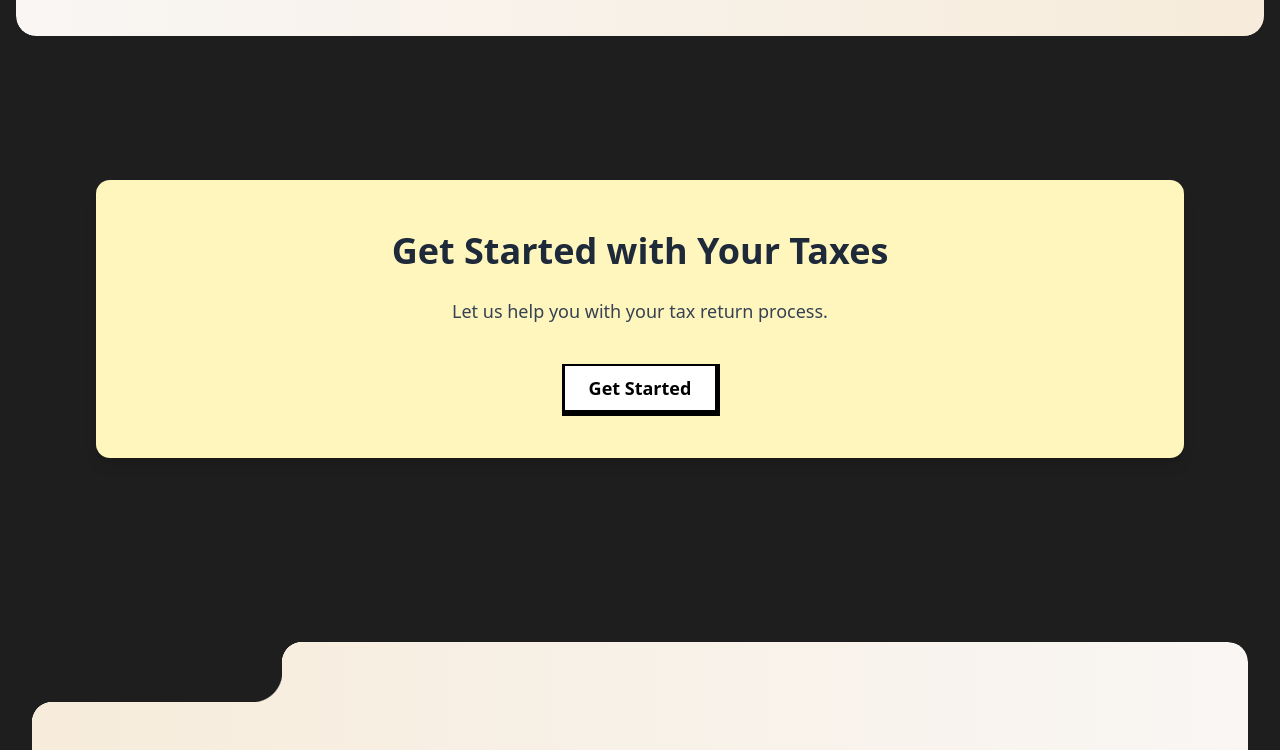
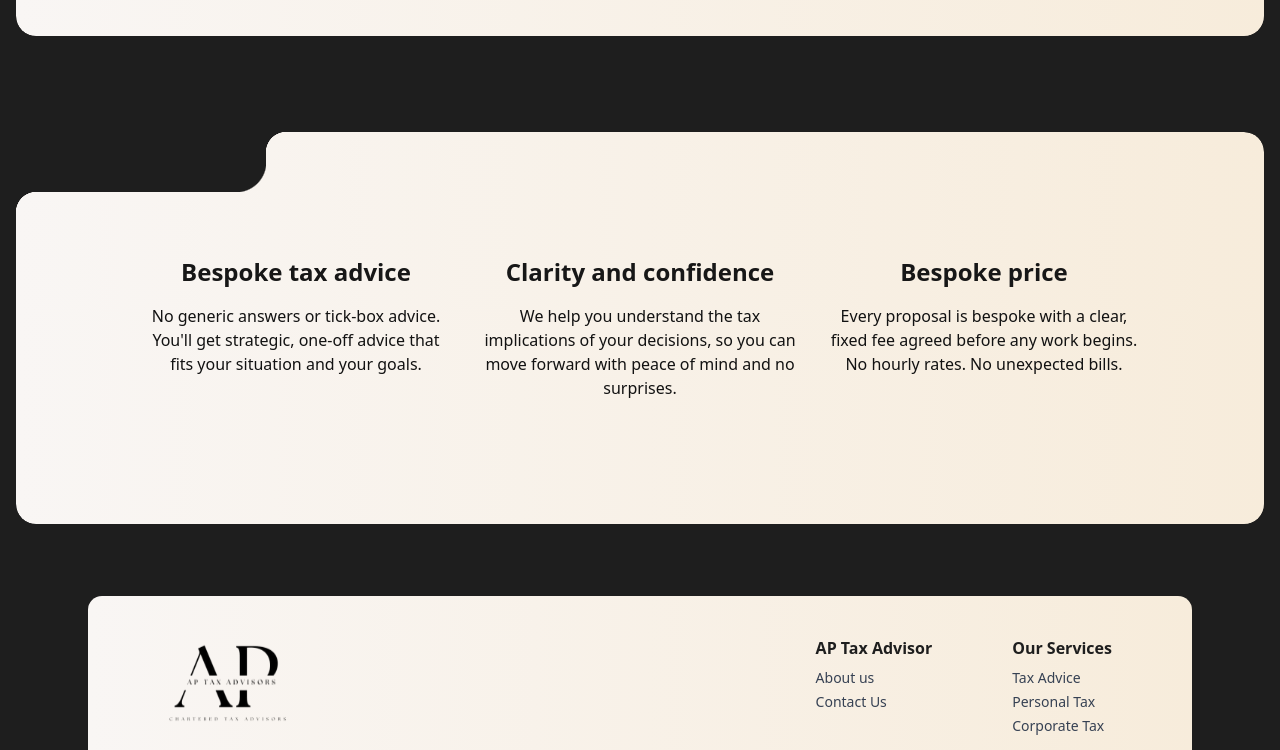
Before and after one commit to fiamanillah/ap_tax_advisor_cleintSide, a Next.js app: page /tax-advice in a window 1280 px wide. Shown: the part 6040-6790 px from the top of the page. Built offline with nearby package versions, Linux system fonts and the light colour scheme.

Commit message:
feat: Add Feature component for showcasing bespoke tax services and improve layout

```diff
--- a/src/app/(root)/tax-advice/page.tsx
+++ b/src/app/(root)/tax-advice/page.tsx
@@ -1,18 +1,11 @@
-import { FAQSection } from "@/components/Shared/FAQSection";
-import GetStarted from "@/components/Shared/GetStarted";
-import CompanyTaxReturn from "@/components/tax-advice/CompanyTaxReturn";
-
 import ServicesSection from "@/components/home/servicesSection";
 import TaxAdviceServiceSection from "@/components/Shared/TaxAdviceServiceSection";
 import TestimonialSection from "@/components/Shared/TestimonialSection";
 import ConsultantSection from "@/components/tax-advice/ConsultantSection";
-import HowItWorksSection from "@/components/tax-advice/HowItWorksSection";
+import Feature from "@/components/tax-advice/Feature";
 import TaxCategorySection from "@/components/tax-advice/TaxCategorySection";
 import { delay } from "@/lib/utils";
 import Hero from "../../../components/Shared/Hero";
-import { companyTaxReturnProps } from "./companyTaxReturnData";
-import { FAQSectionProps } from "./faqdata";
-import { HowItWorksProps } from "./howItWorkData";
 import { serviceSectionProps } from "./servicesData";
 import { TaxAdviceServiceProps } from "./taxAdviceServices";
 import { taxCategoryProps } from "./taxCategoryData";
@@ -27,15 +20,16 @@ export default async function page() {
       <ConsultantSection />
       <TaxAdviceServiceSection {...TaxAdviceServiceProps} />
       <ServicesSection {...serviceSectionProps} />
-      <GetStarted
+      {/* <GetStarted
         title="Get Started with Your Taxes"
         description={["Let us help you with your tax return process."]}
         buttonText="Get Started"
         classNames="bg-[#FFF6BD]"
-      />
-      <FAQSection {...FAQSectionProps} />
-      <CompanyTaxReturn {...companyTaxReturnProps} />
-      <HowItWorksSection {...HowItWorksProps} />
+      /> */}
+      <Feature />
+      {/* <FAQSection {...FAQSectionProps} />
+      <CompanyTaxReturn {...companyTaxReturnProps} /> */}
+      {/* <HowItWorksSection {...HowItWorksProps} /> */}
     </main>
   );
 }
--- /dev/null
+++ b/src/components/tax-advice/Feature.tsx
@@ -0,0 +1,40 @@
+export default function Feature() {
+  return (
+    <section>
+      <div className="container mx-auto px-4 py-8">
+        <div className="section-inverted-radius-reverse">
+          <div className="grid grid-cols-1 gap-8 p-6 md:grid-cols-2 lg:grid-cols-3">
+            {data.map((feature, idx) => (
+              <div key={idx} className="space-y-4">
+                <h2 className="text-primary-foreground text-center text-2xl font-semibold">
+                  {feature.title}
+                </h2>
+                <p className="text-muted-foreground text-center text-base">
+                  {feature.description}
+                </p>
+              </div>
+            ))}
+          </div>
+        </div>
+      </div>
+    </section>
+  );
+}
+
+const data = [
+  {
+    title: "Bespoke tax advice",
+    description:
+      "No generic answers or tick-box advice. You'll get strategic, one-off advice that fits your situation and your goals.",
+  },
+  {
+    title: "Clarity and confidence",
+    description:
+      "We help you understand the tax implications of your decisions, so you can move forward with peace of mind and no surprises.",
+  },
+  {
+    title: "Bespoke price",
+    description:
+      "Every proposal is bespoke with a clear, fixed fee agreed before any work begins. No hourly rates. No unexpected bills.",
+  },
+];
```
